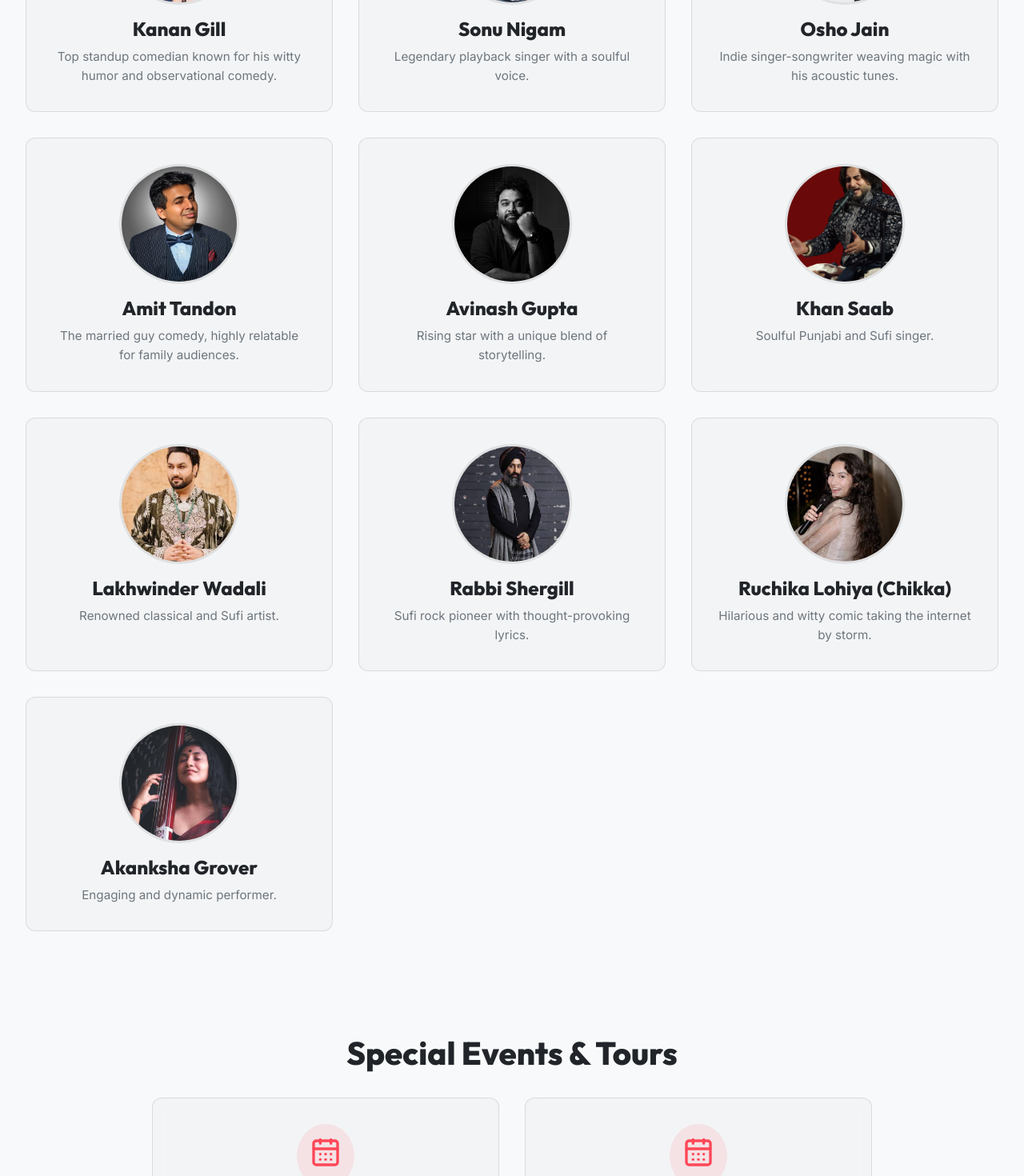
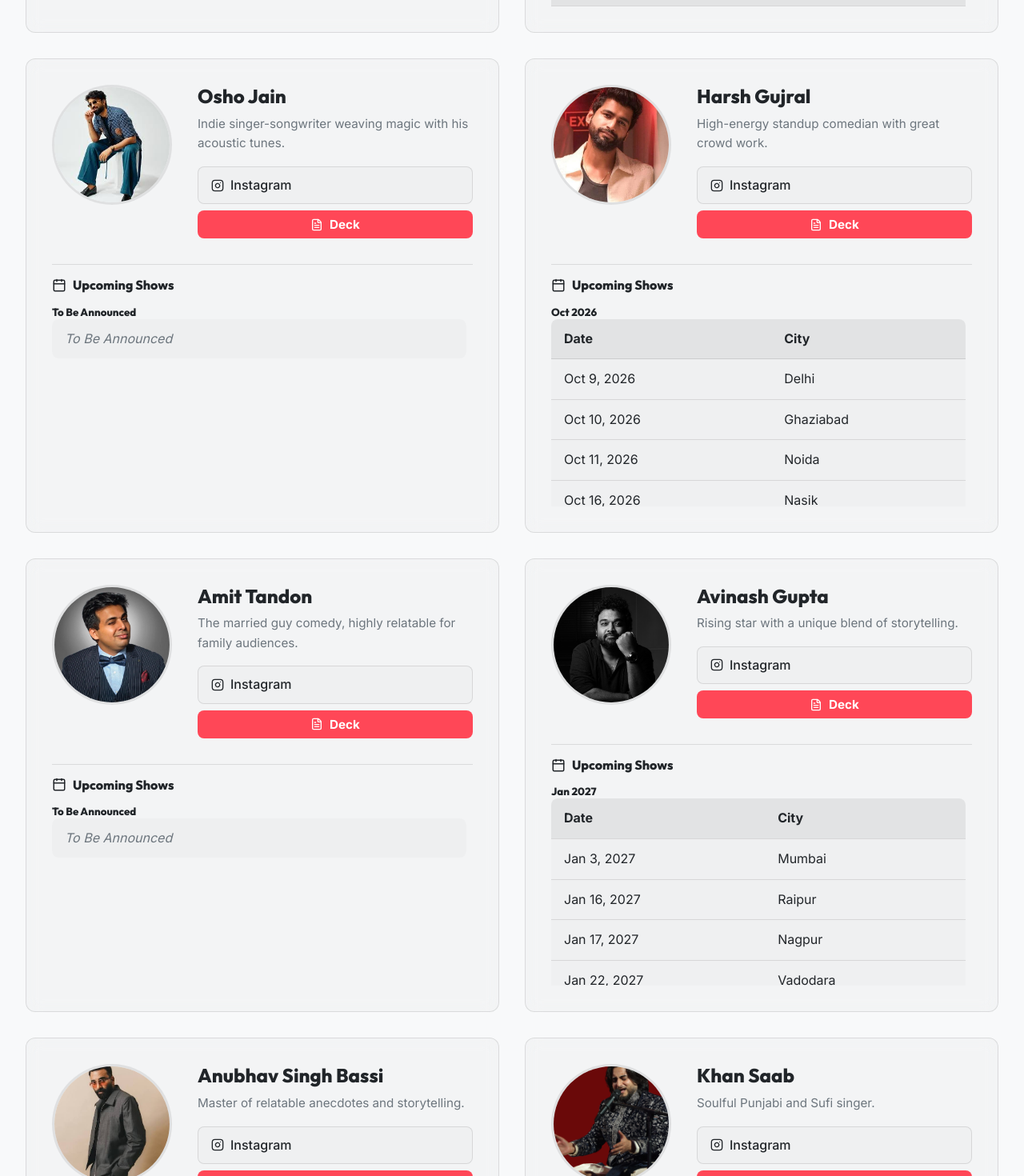
Before and after one commit to radheyyyyy/Oriole-Entertainment, a React (Vite) app: page / in a window 1280 px wide. Shown: the part 1940-3410 px from the top of the page at 80% size. Built offline with nearby package versions, Linux system fonts and the light colour scheme.

Commit message:
feat: add ArtistList component with related media assets and styles

```diff
--- a/src/App.css
+++ b/src/App.css
@@ -172,7 +172,7 @@ main {
 
 .artist-grid {
   display: grid;
-  grid-template-columns: repeat(auto-fill, minmax(300px, 1fr));
+  grid-template-columns: repeat(auto-fill, minmax(400px, 1fr));
   gap: var(--spacing-lg);
 }
 
@@ -185,11 +185,11 @@ main {
   transition: transform 0.4s cubic-bezier(0.16, 1, 0.3, 1), box-shadow 0.4s ease, border-color 0.4s ease;
   position: relative;
   overflow: hidden;
-  cursor: pointer;
+  cursor: default;
   display: flex;
   flex-direction: column;
-  align-items: center;
-  text-align: center;
+  align-items: flex-start;
+  text-align: left;
 }
 
 .artist-image-container {
@@ -252,10 +252,7 @@ main {
 .event-card p {
   color: var(--text-muted);
   font-size: 0.95rem;
-  display: -webkit-box;
-  -webkit-line-clamp: 3;
-  -webkit-box-orient: vertical;
-  overflow: hidden;
+  margin-bottom: var(--spacing-md);
 }
 
 .event-grid {
@@ -417,29 +414,55 @@ main {
   color: var(--text-main);
 }
 
-.shows-list {
-  list-style: none;
-  padding: 0;
+.shows-table-container {
   display: flex;
   flex-direction: column;
-  gap: 0.5rem;
+  gap: var(--spacing-md);
+  max-height: 400px;
+  overflow-y: auto;
+  padding-right: var(--spacing-sm);
 }
 
-.shows-list li {
-  padding: var(--spacing-sm) var(--spacing-md);
+.month-group h4 {
+  font-size: 1.1rem;
+  color: var(--accent);
+  margin-bottom: 0.5rem;
+  border-bottom: 2px solid var(--border-color);
+  padding-bottom: 0.25rem;
+}
+
+.shows-table {
+  width: 100%;
+  border-collapse: collapse;
   background: var(--card-bg);
   border-radius: var(--radius-sm);
-  color: var(--text-main);
-  border-left: 3px solid var(--accent);
-  font-weight: 500;
+  overflow: hidden;
 }
 
-.shows-list li.tba-show {
-  border-left: 3px dashed var(--text-muted);
-  background: transparent;
+.shows-table th,
+.shows-table td {
+  padding: 0.75rem var(--spacing-md);
+  text-align: left;
+  border-bottom: 1px solid var(--border-color);
+}
+
+.shows-table th {
+  background-color: rgba(0, 0, 0, 0.05);
+  font-weight: 600;
+  color: var(--text-main);
+}
+
+.shows-table tr:last-child td {
+  border-bottom: none;
+}
+
+.shows-table tr:hover {
+  background-color: rgba(255, 71, 87, 0.05);
+}
+
+.tba-row td {
   color: var(--text-muted);
   font-style: italic;
-  font-weight: normal;
 }
 
 .social-links {
@@ -527,3 +550,54 @@ main {
   from { opacity: 0; transform: translateY(40px); }
   to { opacity: 1; transform: translateY(0); }
 }
+
+/* Expanded Card Styles */
+.expanded-card {
+  gap: var(--spacing-lg);
+}
+
+.artist-header {
+  display: flex;
+  gap: var(--spacing-lg);
+  width: 100%;
+}
+
+.artist-info {
+  flex: 1;
+  display: flex;
+  flex-direction: column;
+}
+
+.artist-desc {
+  flex: 1;
+}
+
+.card-actions {
+  display: flex;
+  flex-direction: column;
+  gap: var(--spacing-sm);
+  margin-top: auto;
+}
+
+.btn-small {
+  padding: 8px 16px;
+  font-size: 0.95rem;
+}
+
+.card-shows {
+  width: 100%;
+  border-top: 1px solid var(--border-color);
+  padding-top: var(--spacing-md);
+}
+
+.shows-title {
+  display: flex;
+  align-items: center;
+  gap: 8px;
+  margin-bottom: var(--spacing-md);
+  color: var(--text-main);
+}
+
+.inline-shows {
+  max-height: 250px;
+}
--- a/src/components/ArtistList.jsx
+++ b/src/components/ArtistList.jsx
@@ -3,143 +3,318 @@ import { X, Calendar, ExternalLink, FileText, Link2 } from 'lucide-react';
 
 const ArtistList = () => {
   const [artists, setArtists] = useState([]);
-  const [selectedArtist, setSelectedArtist] = useState(null);
   const [loading, setLoading] = useState(true);
 
   useEffect(() => {
     const dummyData = [
   {
-    id: "Bassi Sponsorship.Deck (2)_compressed.pdf",
+    id: "KANAN GILL- ORIOLE SPONSORSHIP DECK.pdf",
+    name: "Kanan Gill",
+    image: "kanan-gill.jpg",
+    description: "Top standup comedian known for his witty humor and observational comedy.",
+    shows: [
+      "Feb 20, 2027 - Delhi",
+      "Feb 21, 2027 - Delhi"
+    ],
+    instagram: "https://www.instagram.com/kanangill/"
+  },
+
+  {
+    id: "Sonu Nigam x Aura Vibes.pdf",
+    name: "Sonu Nigam",
+    image: "sonu-nigam.jpg",
+    description: "Legendary playback singer with a soulful voice.",
+    shows: [
+      "Nov 22, 2026 - Kolkata",
+      "Nov 28, 2026 - Mumbai",
+      "Dec 12, 2026 - Ahmedabad",
+      "Dec 19, 2026 - Hyderabad",
+      "Feb 14, 2027 - Delhi"
+    ],
+    instagram: "https://www.instagram.com/sonunigamofficial/"
+  },
+
+  {
+    id: "Osho Jain .pdf",
+    name: "Osho Jain",
+    image: "osho-jain.jpg",
+    description: "Indie singer-songwriter weaving magic with his acoustic tunes.",
+    shows: [
+      "To Be Announced"
+    ],
+    instagram: "https://www.instagram.com/oshojain_/"
+  },
+
+  {
+    id: "Harsh Gujral sponsorship deck.pdf",
+    name: "Harsh Gujral",
+    image: "harsh-gujral.jpg",
+    description: "High-energy standup comedian with great crowd work.",
+    shows: [
+      "Oct 9, 2026 - Delhi",
+      "Oct 10, 2026 - Ghaziabad",
+      "Oct 11, 2026 - Noida",
+      "Oct 16, 2026 - Nasik",
+      "Oct 17, 2026 - Pune",
+      "Oct 18, 2026 - Mumbai",
+      "Nov 19, 2026 - Durg",
+      "Nov 20, 2026 - Raipur",
+      "Nov 21, 2026 - Bilaspur",
+      "Nov 22, 2026 - Sanghli",
+      "Nov 27, 2026 - Surat",
+      "Nov 28, 2026 - Vadodara",
+      "Nov 29, 2026 - Ahmedabad",
+      "Nov 30, 2026 - Rajkot",
+      "Dec 4, 2026 - Bhubaneswar",
+      "Dec 5, 2026 - Patna",
+      "Dec 6, 2026 - Kolkata",
+      "Dec 11, 2026 - Bengaluru",
+      "Dec 12, 2026 - Bengaluru",
+      "Dec 13, 2026 - Bengaluru",
+      "Dec 17, 2026 - Agra",
+      "Dec 18, 2026 - Kanpur",
+      "Dec 19, 2026 - Lucknow",
+      "Dec 20, 2026 - Varanasi",
+      "Dec 24, 2026 - Bikaner",
+      "Dec 25, 2026 - Jodhpur",
+      "Dec 26, 2026 - Udaipur",
+      "Dec 27, 2026 - Jaipur",
+      "Dec 28, 2026 - Alwar",
+      "Jan 1, 2027 - Nashik",
+      "Jan 2, 2027 - Aurangabad",
+      "Jan 3, 2027 - Mumbai",
+      "Jan 8, 2027 - Goa",
+      "Jan 9, 2027 - Mangalore",
+      "Jan 10, 2027 - Bangalore",
+      "Jan 15, 2027 - Kullu",
+      "Jan 16, 2027 - Delhi",
+      "Jan 17, 2027 - Chandigarh",
+      "Jan 22, 2027 - Surat",
+      "Jan 23, 2027 - Vadodara",
+      "Jan 24, 2027 - Ahmedabad",
+      "Jan 29, 2027 - Deoghar",
+      "Jan 30, 2027 - Ranchi",
+      "Jan 31, 2027 - Jamshedpur",
+      "Feb 5, 2027 - Pune",
+      "Feb 6, 2027 - Mumbai",
+      "Feb 7, 2027 - Bangalore",
+      "Feb 12, 2027 - Chennai",
+      "Feb 13, 2027 - Kolkata",
+      "Feb 14, 2027 - Asansol",
+      "Feb 19, 2027 - Jabalpur",
+      "Feb 20, 2027 - Bhopal",
+      "Feb 21, 2027 - Indore",
+      "Feb 26, 2027 - Durg",
+      "Feb 27, 2027 - Raipur",
+      "Feb 28, 2027 - Bilaspur",
+      "Mar 5, 2027 - Delhi",
+      "Mar 6, 2027 - Mumbai",
+      "Mar 7, 2027 - Pune",
+      "Mar 12, 2027 - Bangalore",
+      "Mar 13, 2027 - Chennai",
+      "Mar 14, 2027 - Hyderabad"
+    ],
+    instagram: "https://www.instagram.com/realharshgujral/"
+  },
+
+  {
+    id: "Amit Tandon (2).pdf",
+    name: "Amit Tandon",
+    image: "amit-tandon.png",
+    description: "The married guy comedy, highly relatable for family audiences.",
+    shows: [
+      "To Be Announced"
+    ],
+    instagram: "https://www.instagram.com/amitandon17/"
+  },
+
+  {
+    id: "Avinash Gupta.pdf",
+    name: "Avinash Gupta",
+    image: "avinash-gupta.jpg",
+    description: "Rising star with a unique blend of storytelling.",
+    shows: [
+      "Jan 3, 2027 - Mumbai",
+      "Jan 16, 2027 - Raipur",
+      "Jan 17, 2027 - Nagpur",
+      "Jan 22, 2027 - Vadodara",
+      "Jan 23, 2027 - Ahmedabad",
+      "Jan 24, 2027 - Ahmedabad",
+      "Jan 30, 2027 - Chennai",
+      "Jan 31, 2027 - Bangalore",
+      "Feb 6, 2027 - TBA",
+      "Feb 7, 2027 - Delhi",
+      "Feb 13, 2027 - Kolkata",
+      "Feb 14, 2027 - Indore",
+      "Feb 20, 2027 - Pune",
+      "Feb 21, 2027 - Mumbai"
+    ],
+    instagram: "https://www.instagram.com/just.avinashgupta/"
+  },
+
+  {
+    id: "Bassi Sponsorship.Deck (2).pdf",
     name: "Anubhav Singh Bassi",
     image: "bassi.jpg",
     description: "Master of relatable anecdotes and storytelling.",
     shows: [
       "Nov 28, 2026 - Mumbai",
       "Nov 29, 2026 - Mumbai",
-      "Dec 12, 2026 - Delhi"
+      "Dec 12, 2026 - Delhi",
+      "Dec 13, 2026 - Delhi"
     ],
     instagram: "https://www.instagram.com/be_a_bassi/"
   },
+
   {
-    id: "Harsh Gujral sponsorship deck_compressed.pdf",
-    name: "Harsh Gujral",
-    image: "harsh-gujral.jpg",
-    description: "High-energy standup comedian with great crowd work.",
+    id: "Khan Saab (3).pdf",
+    name: "Khan Saab",
+    image: "khan-saab.png",
+    description: "Soulful Punjabi and Sufi singer.",
     shows: [
-      "Oct 9, 2026 - Delhi",
-      "Oct 10, 2026 - Ghaziabad",
-      "Oct 11, 2026 - Noida"
+      "To Be Announced"
     ],
-    instagram: "https://www.instagram.com/realharshgujral/"
+    instagram: "https://www.instagram.com/realkhansaab/"
   },
+
   {
-    id: "Ravi Gupta Sponsorship Deck (2)_compressed.pdf",
+    id: "Lakhwinder Wadali Deck (1).pdf",
+    name: "Lakhwinder Wadali",
+    image: "lakhwinder-wadali.jpg",
+    description: "Renowned classical and Sufi artist.",
+    shows: [
+      "Oct 24, 2026 - Jaipur",
+      "Oct 31, 2026 - Hyderabad",
+      "Nov 14, 2026 - Ahmedabad",
+      "Nov 28, 2026 - Delhi",
+      "Dec 25, 2026 - Bangalore",
+      "Jan 9, 2027 - Chandigarh",
+      "Jan 16, 2027 - Pune",
+      "Jan 20, 2027 - Ludhiana",
+      "Jan 23, 2027 - Kolkata",
+      "Feb 14, 2027 - Mumbai",
+      "Feb 27, 2027 - Gurgaon"
+    ],
+    instagram: "https://www.instagram.com/lakhwinderwadaliofficial/"
+  },
+
+  {
+    id: "Rabbi Shergill  (1).pdf",
+    name: "Rabbi Shergill",
+    image: "rabbi-shergill.jpg",
+    description: "Sufi rock pioneer with thought-provoking lyrics.",
+    shows: [
+      "To Be Announced"
+    ],
+    instagram: "https://www.instagram.com/rabbishergill/"
+  },
+
+  {
+    id: "Ravi Gupta Sponsorship Deck (2).pdf",
     name: "Ravi Gupta",
     image: "ravi-gupta.jpg",
     description: "Observational comedy that hits right at home.",
     shows: [
       "Nov 12, 2026 - Mohali",
       "Nov 13, 2026 - Noida",
-      "Nov 14, 2026 - Delhi"
+      "Nov 14, 2026 - Delhi",
+      "Nov 15, 2026 - Kolkata",
+      "Nov 19, 2026 - Mathura",
+      "Nov 20, 2026 - Mumbai",
+      "Nov 21, 2026 - Pune",
+      "Nov 22, 2026 - Bangalore",
+      "Nov 26, 2026 - Amritsar",
+      "Nov 27, 2026 - Ludhiana",
+      "Nov 28, 2026 - Bathinda",
+      "Nov 29, 2026 - Chandigarh",
+      "Dec 4, 2026 - Mumbai",
+      "Dec 5, 2026 - Chennai",
+      "Dec 6, 2026 - Hyderabad",
+      "Dec 10, 2026 - Indore",
+      "Dec 11, 2026 - Bhopal",
+      "Dec 12, 2026 - Agra",
+      "Dec 13, 2026 - Gwalior",
+      "Dec 17, 2026 - Bareilly",
+      "Dec 18, 2026 - Rampur",
+      "Dec 19, 2026 - Haldwani",
+      "Dec 20, 2026 - Dehradun",
+      "Dec 25, 2026 - Guwahati",
+      "Dec 26, 2026 - Mumbai",
+      "Dec 27, 2026 - Amravati",
+      "Dec 28, 2026 - Akola",
+      "Dec 31, 2026 - Durg",
+      "Jan 1, 2027 - Raipur",
+      "Jan 2, 2027 - Bilaspur",
+      "Jan 3, 2027 - Sanghli",
+      "Jan 8, 2027 - Surat",
+      "Jan 9, 2027 - Vadodara",
+      "Jan 10, 2027 - Ahmedabad",
+      "Jan 11, 2027 - Rajkot",
+      "Jan 15, 2027 - Bhubaneswar",
+      "Jan 16, 2027 - Patna",
+      "Jan 17, 2027 - Kolkata",
+      "Jan 22, 2027 - Bangalore",
+      "Jan 23, 2027 - Bangalore",
+      "Jan 24, 2027 - Bangalore",
+      "Jan 28, 2027 - Agra",
+      "Jan 29, 2027 - Kanpur",
+      "Jan 30, 2027 - Lucknow",
+      "Jan 31, 2027 - Varanasi",
+      "Feb 4, 2027 - Bikaner",
+      "Feb 5, 2027 - Jodhpur",
+      "Feb 6, 2027 - Udaipur",
+      "Feb 7, 2027 - Jaipur",
+      "Feb 8, 2027 - Alwar",
+      "Feb 12, 2027 - Nashik",
+      "Feb 13, 2027 - Aurangabad",
+      "Feb 14, 2027 - Mumbai",
+      "Feb 19, 2027 - Goa",
+      "Feb 20, 2027 - Mangalore",
+      "Feb 21, 2027 - Bangalore",
+      "Feb 26, 2027 - Kullu",
+      "Feb 27, 2027 - Delhi",
+      "Feb 28, 2027 - Chandigarh",
+      "Mar 5, 2027 - Surat",
+      "Mar 6, 2027 - Vadodara",
+      "Mar 7, 2027 - Ahmedabad",
+      "Mar 12, 2027 - Devgarh",
+      "Mar 13, 2027 - Ranchi",
+      "Mar 14, 2027 - Jamshedpur"
     ],
     instagram: "https://www.instagram.com/shudhdesicomic/"
   },
+
   {
-    id: "KANAN GILL- ORIOLE SPONSORSHIP DECK_compressed.pdf",
-    name: "Kanan Gill",
-    image: "kanan-gill.jpg",
-    description: "Top standup comedian known for his witty humor and observational comedy.",
-    shows: [
-      "Feb 20, 2027 - Delhi",
-      "Feb 21, 2027 - Delhi",
-      "To Be Announced"
-    ],
-    instagram: "https://www.instagram.com/kanangill/"
-  },
-  {
-    id: "Sonu Nigam x Aura Vibes_compressed.pdf",
-    name: "Sonu Nigam",
-    image: "sonu-nigam.jpg",
-    description: "Legendary playback singer with a soulful voice.",
-    shows: [
-      "Nov 22, 2026 - Kolkata",
-      "Nov 28, 2026 - Mumbai",
-      "Dec 12, 2026 - Ahmedabad"
-    ],
-    instagram: "https://www.instagram.com/sonunigamofficial/"
-  },
-  {
-    id: "Osho Jain  (1)_compressed.pdf",
-    name: "Osho Jain",
-    image: "osho-jain.jpg",
-    description: "Indie singer-songwriter weaving magic with his acoustic tunes.",
-    shows: ["To Be Announced"],
-    instagram: "https://www.instagram.com/oshojain_/"
-  },
-  {
-    id: "Amit Tandon (2)_compressed.pdf",
-    name: "Amit Tandon",
-    image: "amit-tandon.png",
-    description: "The married guy comedy, highly relatable for family audiences.",
-    shows: ["To Be Announced"],
-    instagram: "https://www.instagram.com/amitandon17/"
-  },
-  {
-    id: "Avinash Gupta_compressed.pdf",
-    name: "Avinash Gupta",
-    image: "avinash-gupta.jpg",
-    description: "Rising star with a unique blend of storytelling.",
-    shows: [
-      "Jan 3, 2027 - Mumbai",
-      "Jan 16, 2027 - Raipur",
-      "Jan 17, 2027 - Nagpur"
-    ],
-    instagram: "https://www.instagram.com/just.avinashgupta/"
-  },
-  {
-    id: "Khan Saab (3)_compressed.pdf",
-    name: "Khan Saab",
-    image: "khan-saab.png",
-    description: "Soulful Punjabi and Sufi singer.",
-    shows: ["To Be Announced"],
-    instagram: "https://www.instagram.com/realkhansaab/"
-  },
-  {
-    id: "Lakhwinder Wadali Deck (1)_compressed.pdf",
-    name: "Lakhwinder Wadali",
-    image: "lakhwinder-wadali.jpg",
-    description: "Renowned classical and Sufi artist.",
-    shows: [
-      "Oct 24, 2026 - Jaipur",
-      "Oct 31, 2026 - Hyderabad",
-      "Nov 14, 2026 - Ahmedabad"
-    ],
-    instagram: "https://www.instagram.com/lakhwinderwadaliofficial/"
-  },
-  {
-    id: "Rabbi Shergill  (1)_compressed.pdf",
-    name: "Rabbi Shergill",
-    image: "rabbi-shergill.jpg",
-    description: "Sufi rock pioneer with thought-provoking lyrics.",
-    shows: ["To Be Announced"],
-    instagram: "https://www.instagram.com/rabbishergill/"
-  },
-  {
-    id: "Ruchika Lohiya - Chikka Deck (1)_compressed.pdf",
+    id: "Ruchika Lohiya - Chikka Deck (1).pdf",
     name: "Ruchika Lohiya (Chikka)",
     image: "ruchika-lohiya.jpg",
     description: "Hilarious and witty comic taking the internet by storm.",
-    shows: ["To Be Announced"],
+    shows: [
+      "To Be Announced"
+    ],
     instagram: "https://www.instagram.com/__chikka/"
   },
+
   {
-    id: "_Akanksha Grover Sponsership Deck_talkatora.pdf_compressed.pdf",
+    id: "_Akanksha Grover Sponsership Deck_talkatora.pdf.pdf",
     name: "Akanksha Grover",
     image: "akanksha-grover.jpg",
     description: "Engaging and dynamic performer.",
+    shows: [
+      "To Be Announced"
+    ],
+    instagram: "https://www.instagram.com/akankssha.groverr/"
+  },
+
+  {
+    id: "Karma Live  October 2026_compressed.pdf",
+    name: "Karma",
+    image: "  ma.jpg",
+    description: "Dynamic rapper and hip-hop artist with hard-hitting lyrics.",
     shows: ["To Be Announced"],
-    instagram: "https://www.instagram.com/akankssha.groverr/"
+    instagram: "https://www.instagram.com/karmathelekhak/?hl=en"
   }
+
 ];
 
     setArtists(dummyData);
@@ -151,6 +326,39 @@ const ArtistList = () => {
     window.open(`/pdfs/${encodeURIComponent(filename)}`, '_blank');
   };
 
+  const groupShowsByMonth = (shows) => {
+    const grouped = {};
+    const tba = [];
+
+    shows.forEach(show => {
+      if (show === "To Be Announced" || show.toLowerCase().includes("tba")) {
+        tba.push({ original: show });
+        return;
+      }
+
+      const splitIndex = show.indexOf('-');
+      if (splitIndex !== -1) {
+        const datePart = show.substring(0, splitIndex).trim();
+        const cityPart = show.substring(splitIndex + 1).trim();
+
+        const dateWords = datePart.replace(',', '').split(' ');
+        if (dateWords.length >= 3) {
+          const monthYear = `${dateWords[0]} ${dateWords[2]}`;
+          if (!grouped[monthYear]) {
+            grouped[monthYear] = [];
+          }
+          grouped[monthYear].push({ date: datePart, city: cityPart, original: show });
+        } else {
+          tba.push({ original: show });
+        }
+      } else {
+        tba.push({ original: show });
+      }
+    });
+
+    return { grouped, tba };
+  };
+
   return (
     <section className="artists-section">
       <h2>Upcoming Tours</h2>
@@ -160,8 +368,11 @@ const ArtistList = () => {
         <div className="artist-grid">
           {artists.map((artist) => {
             const fallbackAvatar = `https://ui-avatars.com/api/?name=${encodeURIComponent(artist.name)}&background=random&size=150`;
+            const { grouped, tba } = groupShowsByMonth(artist.shows);
+
             return (
-              <div key={artist.id} className="artist-card" onClick={() => setSelectedArtist(artist)}>
+              <div key={artist.id} className="artist-card expanded-card">
+                <div className="artist-header">
                   <div className="artist-image-container">
                     <img
                       src={`/images/${artist.image}`}
@@ -174,67 +385,66 @@ const ArtistList = () => {
                       }}
                     />
                   </div>
+                  <div className="artist-info">
                     <h3>{artist.name}</h3>
-                <p>{artist.description}</p>
-              </div>
-            );
-          })}
-        </div>
+                    <p className="artist-desc">{artist.description}</p>
+                    <div className="card-actions">
+                      {artist.instagram && (
+                        <a href={artist.instagram} target="_blank" rel="noopener noreferrer" className="social-button instagram">
+                          <svg xmlns="http://www.w3.org/2000/svg" width="16" height="16" viewBox="0 0 24 24" fill="none" stroke="currentColor" strokeWidth="2" strokeLinecap="round" strokeLinejoin="round"><rect x="2" y="2" width="20" height="20" rx="5" ry="5"></rect><path d="M16 11.37A4 4 0 1 1 12.63 8 4 4 0 0 1 16 11.37z"></path><line x1="17.5" y1="6.5" x2="17.51" y2="6.5"></line></svg>
+                          Instagram
+                        </a>
                       )}
-
-      {selectedArtist && (
-        <div className="modal-overlay" onClick={() => setSelectedArtist(null)}>
-          <div className="modal-content" onClick={(e) => e.stopPropagation()}>
-            <button className="modal-close" onClick={() => setSelectedArtist(null)}>
-              <X size={24} />
+                      <button className="btn-primary btn-small" onClick={() => openPdf(artist.id)}>
+                        <FileText size={16} /> Deck
                       </button>
-
-            <div className="modal-header">
-              <div className="modal-header-content">
-                <img
-                  src={`/images/${selectedArtist.image}`}
-                  alt={selectedArtist.name}
-                  className="modal-avatar"
-                  onError={(e) => {
-                    e.target.src = `https://ui-avatars.com/api/?name=${encodeURIComponent(selectedArtist.name)}&background=random&size=150`;
-                  }}
-                />
-                <div>
-                  <h2>{selectedArtist.name}</h2>
-                  <p className="modal-description">{selectedArtist.description}</p>
                     </div>
                   </div>
                 </div>
 
-            <div className="modal-body">
-              <div className="modal-section">
-                <h3><Calendar size={20} /> Upcoming Shows</h3>
-                <ul className="shows-list">
-                  {selectedArtist.shows.map((show, idx) => (
-                    <li key={idx} className={show === "To Be Announced" ? "tba-show" : ""}>{show}</li>
+                <div className="card-shows">
+                  <h4 className="shows-title"><Calendar size={18} /> Upcoming Shows</h4>
+                  <div className="shows-table-container inline-shows">
+                    {Object.entries(grouped).map(([monthYear, showsList]) => (
+                      <div key={monthYear} className="month-group">
+                        <h5>{monthYear}</h5>
+                        <table className="shows-table">
+                          <thead>
+                            <tr>
+                              <th>Date</th>
+                              <th>City</th>
+                            </tr>
+                          </thead>
+                          <tbody>
+                            {showsList.map((show, idx) => (
+                              <tr key={idx}>
+                                <td>{show.date}</td>
+                                <td>{show.city}</td>
+                              </tr>
                             ))}
-                </ul>
+                          </tbody>
+                        </table>
                       </div>
-
-              <div className="modal-section">
-                <h3>Social Media</h3>
-                <div className="social-links">
-                  {selectedArtist.instagram && (
-                    <a href={selectedArtist.instagram} target="_blank" rel="noopener noreferrer" className="social-button instagram">
-                      <svg xmlns="http://www.w3.org/2000/svg" width="20" height="20" viewBox="0 0 24 24" fill="none" stroke="currentColor" strokeWidth="2" strokeLinecap="round" strokeLinejoin="round"><rect x="2" y="2" width="20" height="20" rx="5" ry="5"></rect><path d="M16 11.37A4 4 0 1 1 12.63 8 4 4 0 0 1 16 11.37z"></path><line x1="17.5" y1="6.5" x2="17.51" y2="6.5"></line></svg>
-                      Instagram
-                    </a>
+                    ))}
+                    {tba.length > 0 && (
+                      <div className="month-group tba-group">
+                        <h5>To Be Announced</h5>
+                        <table className="shows-table">
+                          <tbody>
+                            {tba.map((show, idx) => (
+                              <tr key={idx} className="tba-row">
+                                <td colSpan="2">{show.original}</td>
+                              </tr>
+                            ))}
+                          </tbody>
+                        </table>
+                      </div>
                     )}
                   </div>
                 </div>
               </div>
-
-            <div className="modal-footer">
-              <button className="btn-primary" onClick={() => openPdf(selectedArtist.id)}>
-                <FileText size={20} /> View Sponsorship Deck (PDF)
-              </button>
-            </div>
-          </div>
+            );
+          })}
         </div>
       )}
     </section>
```
Also changed, not shown: public/images/karma.jpg (added), 1 other file (tests, documents, lock files or other folders). Lines whose indentation alone changed are shown as unchanged.
